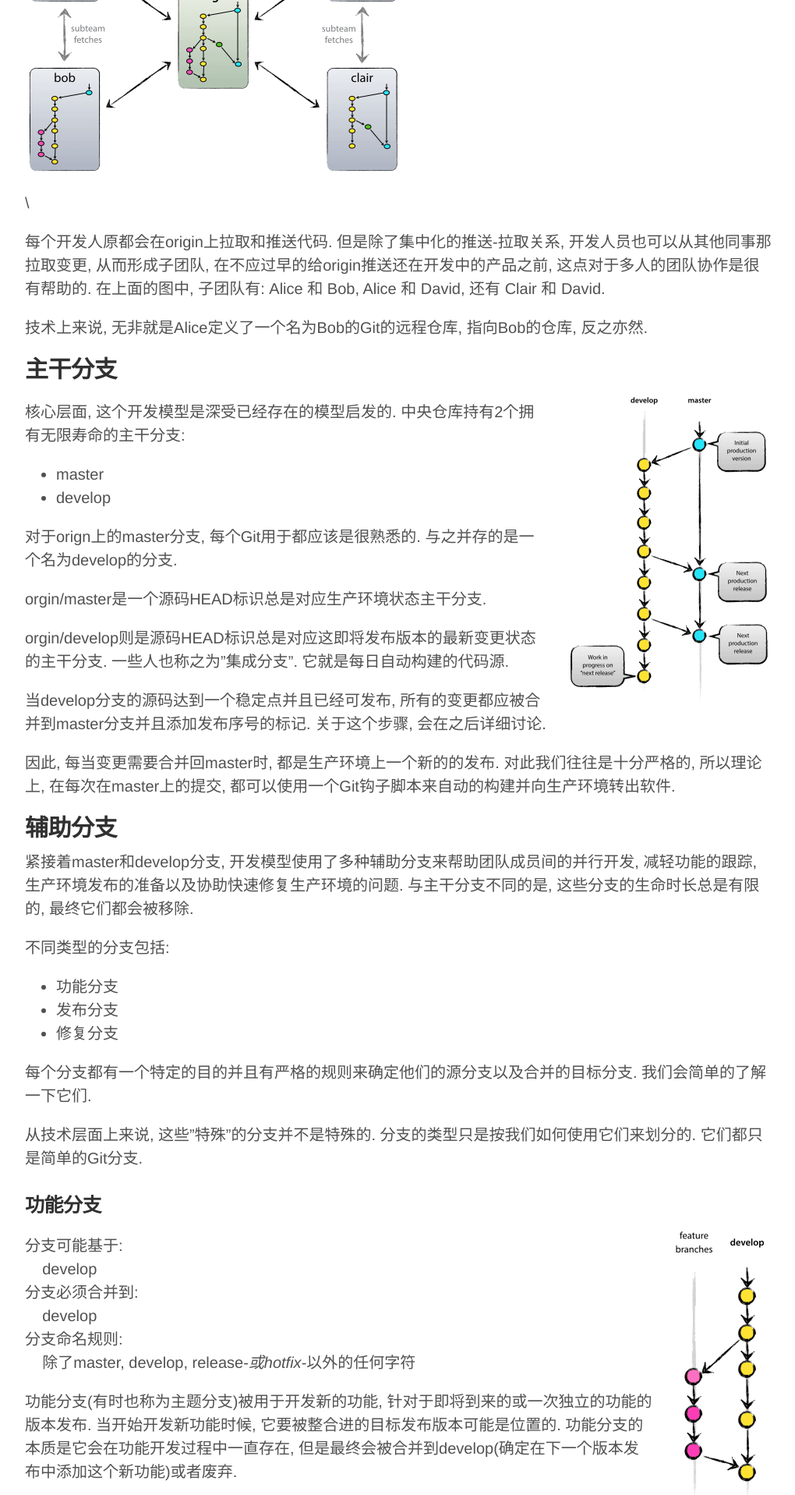
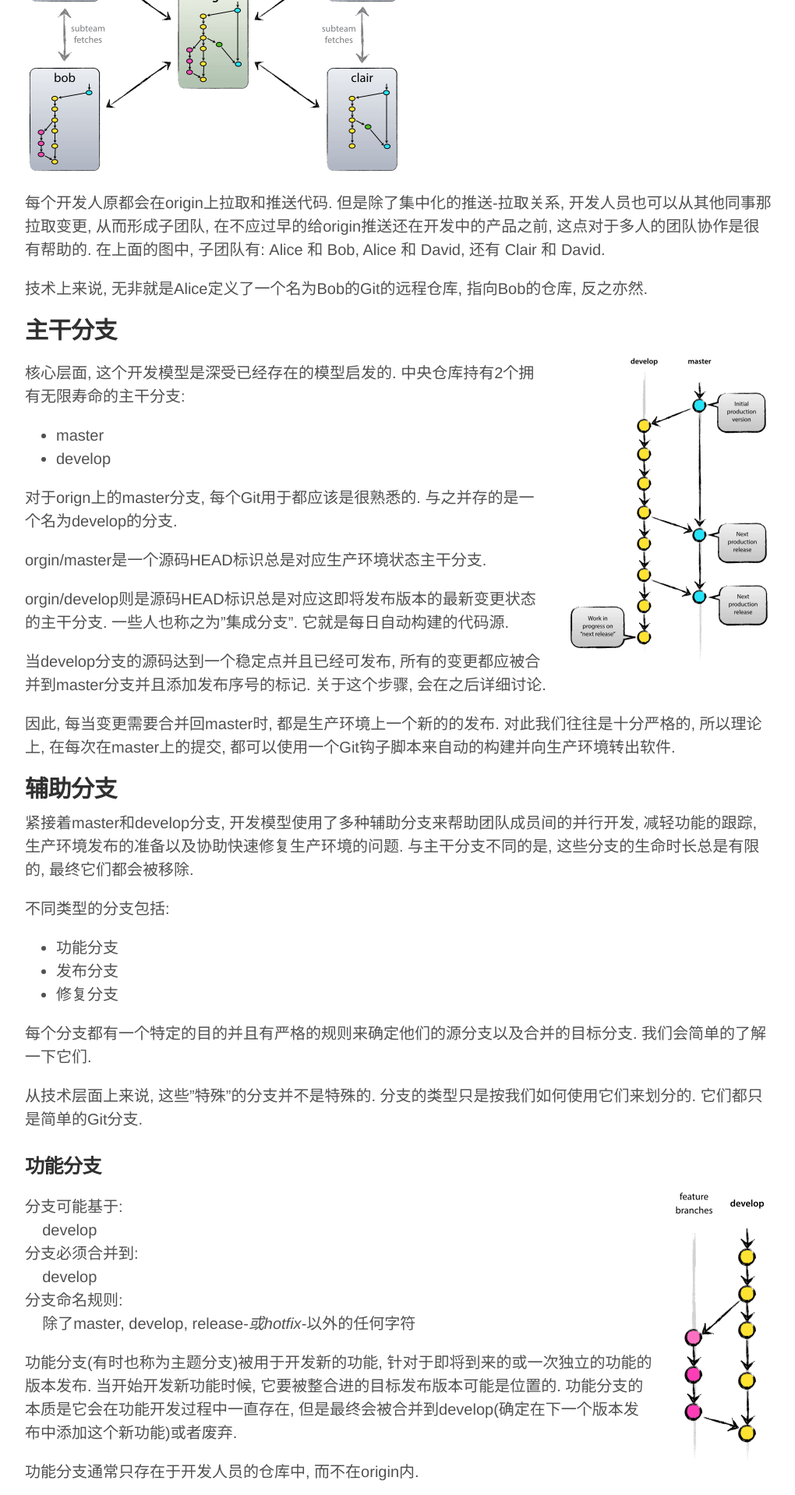
Before and after one commit to clarkdo/clarkdo.github.com, a Jekyll site: the page built from _posts/2015-02-16-53.md, in a window 1280 px wide. Shown: the part 1865-3782 px from the top of the page at 78% size, without its empty margins (128-1148 px from the left). Built offline with Jekyll 4.4.1, drawn with Linux system fonts in a browser that asks for light colours; Markdown is read by kramdown in place of the engine named in the settings; comment, search, counter and statistics services are not loaded; some of the changed text lies outside the part shown.

Commit message:
new post

```diff
--- a/_posts/2015-02-16-53.md
+++ b/_posts/2015-02-16-53.md
@@ -20,14 +20,12 @@ h4 {
   line-height: 26px;
   font-style: italic;
   text-align: center;
-  padding-top: 10px;
-  margin-bottom: -6px;
   color: #444;
 }
 </style>
 我会在这篇文章中为大家阐述一个开发模型, 大约一年前, 我就已经在我所有的项目中引入了它, 并且已经被证明这是一个很成功的模型. 其实我很久之前就想写这篇文章了, 但是始终没找到合适的时间来完成它, 现在终于可以了. 我不会提及任何项目的细节, 而仅仅似乎关于分支策略与发布管理.
 
-<img class="centered" src="{{ site.baseurl }}public/img/git-model.png" width="575"/>
+<p class="centered"><img src="{{ site.baseurl }}public/img/git-model.png" width="575"/></p>
 
 
 
@@ -48,7 +46,7 @@ Git较之于集中化的源码控制系统的优缺点, [详见此处](http://ww
 
 有利于分支模型的代码仓库的设置, 会包含一个中心的仓库. 注意, 这个仓库只是被认定为是中心仓库(由于Git是一个分布式版本控制软件, 在技术层面上是不存在中心仓库的). 我们通常以origin作为这个仓库的名字, 因为所有的Git用户都对它很熟悉.
 
-<img width="487" class="centered" src="{{ site.baseurl }}public/img/centr-decentr.png" />\
+<p class="centered"><img width="487" src="{{ site.baseurl }}public/img/centr-decentr.png" /></p>
 
 每个开发人原都会在origin上拉取和推送代码. 但是除了集中化的推送-拉取关系, 开发人员也可以从其他同事那拉取变更, 从而形成子团队, 在不应过早的给origin推送还在开发中的产品之前, 这点对于多人的团队协作是很有帮助的. 在上面的图中, 子团队有: Alice 和 Bob, Alice 和 David, 还有 Clair 和 David.
 
@@ -103,7 +101,7 @@ orgin/develop则是源码HEAD标识总是对应这即将发布版本的最新变
 
 功能分支通常只存在于开发人员的仓库中, 而不在origin内.
 
-<h4 style="text-align: center;">创建功能分支</h4>
+<h4 style="text-align: center;">**创建功能分支**</h4>
 
 当开始开发新功能时, 从develop建立分支
 
@@ -112,7 +110,7 @@ $ git checkout -b myfeature develop
 Switched to a new branch "myfeature"
 {% endhighlight %}
 
-<h4 style="text-align: center;">合并已完成的功能</h4>
+<h4 style="text-align: center;">**合并已完成的功能**</h4>
 
 已完成的功能被合并到develop分支, 添加它们到即将到来的版本发布中.
 
@@ -129,7 +127,7 @@ $ git push origin develop
 
 --no-ff标记使合并总会创建一个新的提交, 即使合并可以以快速前进实现. 这避免了功能分支历史记录的丢失并且将所有添加这个功能的提交组合在一起. 对比:
 
-<img class="centered" src="{{ site.baseurl }}public/img/merge-without-ff.png" width="478">
+<p class="centered"><img src="{{ site.baseurl }}public/img/merge-without-ff.png" width="478"></p>
 
 在后面的情况里, 从Git的提交历史记录里想要看到实现的功能是不可能的, 你只能人工阅读所有的日志信息. 对整个功能(比如, 一组提交)的回退, 在后面的情况里真的很头疼的一件事, 然而如果使用--no-ff标记则变的相当简单.
 
```
